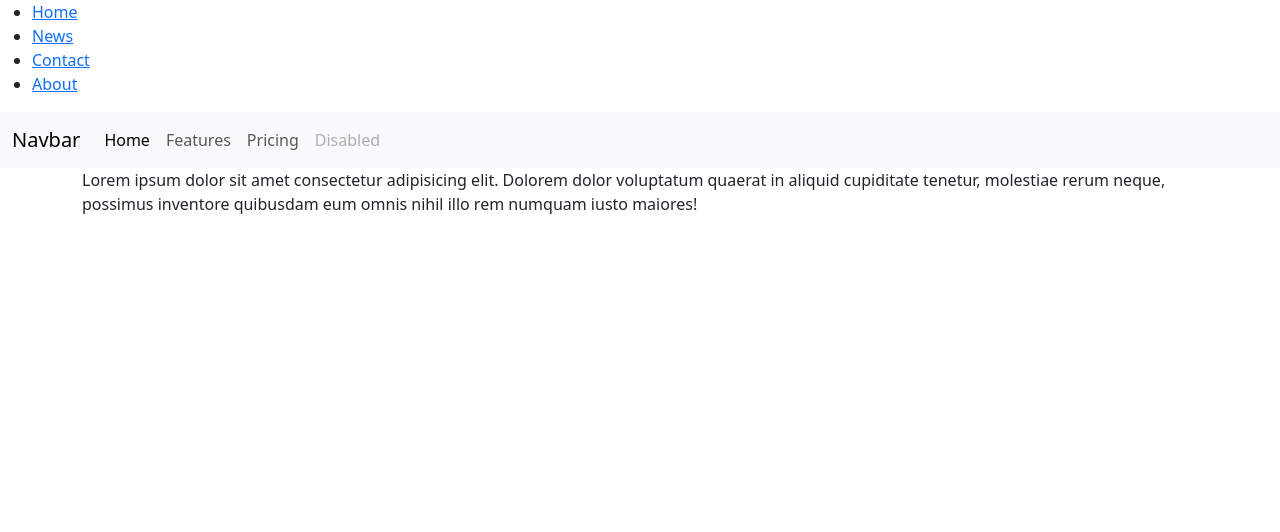
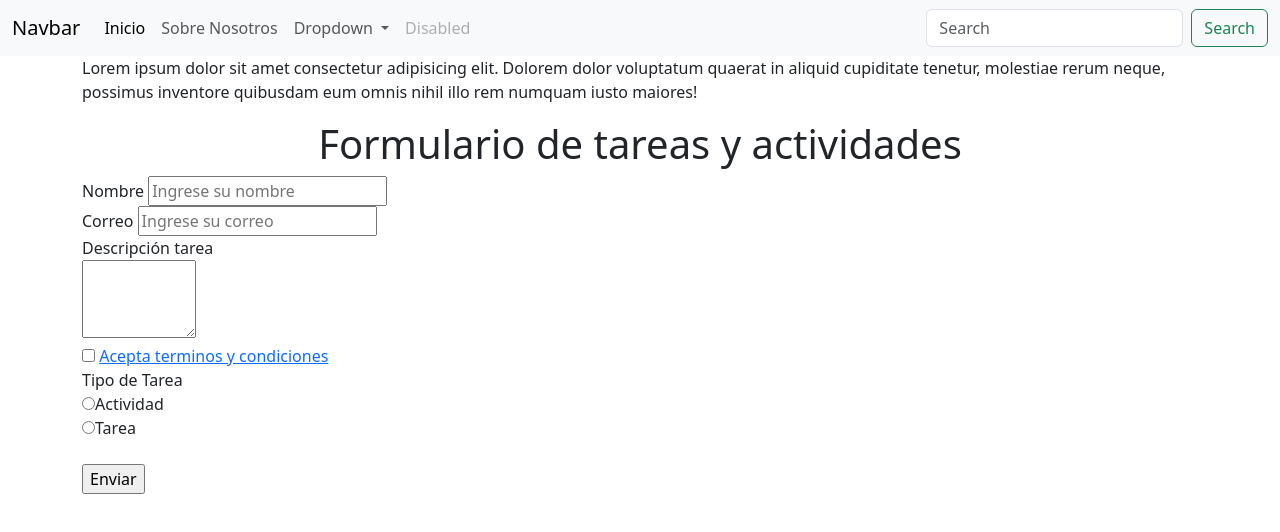
Before and after one commit to 14jmgc03/DevWeb20232, a plain HTML site: page actividades/actividad_2/index.html in a window 1280 px wide. Drawn offline with nearby package versions, Linux system fonts and the light colour scheme.

Commit message:
feat: formularios

```diff
--- a/actividades/actividad_2/index.html
+++ b/actividades/actividad_2/index.html
@@ -13,14 +13,14 @@
     />
   </head>
   <body>
-    <nav>
+    <!-- <nav>
       <ul>
         <li><a class="active" href="#home">Home</a></li>
         <li><a href="#news">News</a></li>
         <li><a href="#contact">Contact</a></li>
         <li><a href="#about">About</a></li>
       </ul>
-    </nav>
+    </nav> -->
 
     <nav class="navbar navbar-expand-lg bg-body-tertiary">
       <div class="container-fluid">
@@ -29,28 +29,55 @@
           class="navbar-toggler"
           type="button"
           data-bs-toggle="collapse"
-          data-bs-target="#navbarNav"
-          aria-controls="navbarNav"
+          data-bs-target="#navbarSupportedContent"
+          aria-controls="navbarSupportedContent"
           aria-expanded="false"
           aria-label="Toggle navigation"
         >
           <span class="navbar-toggler-icon"></span>
         </button>
-        <div class="collapse navbar-collapse" id="navbarNav">
-          <ul class="navbar-nav">
+        <div class="collapse navbar-collapse" id="navbarSupportedContent">
+          <ul class="navbar-nav me-auto mb-2 mb-lg-0">
             <li class="nav-item">
-              <a class="nav-link active" aria-current="page" href="#">Home</a>
+              <a class="nav-link active" aria-current="page" href="#">Inicio</a>
             </li>
             <li class="nav-item">
-              <a class="nav-link" href="#">Features</a>
+              <a class="nav-link" href="#">Sobre Nosotros</a>
             </li>
-            <li class="nav-item">
-              <a class="nav-link" href="#">Pricing</a>
+            <li class="nav-item dropdown">
+              <a
+                class="nav-link dropdown-toggle"
+                href="#"
+                role="button"
+                data-bs-toggle="dropdown"
+                aria-expanded="false"
+              >
+                Dropdown
+              </a>
+              <ul class="dropdown-menu">
+                <li><a class="dropdown-item" href="#">Action</a></li>
+                <li><a class="dropdown-item" href="#">Another action</a></li>
+                <li><hr class="dropdown-divider" /></li>
+                <li>
+                  <a class="dropdown-item" href="#">Something else here</a>
+                </li>
+              </ul>
             </li>
             <li class="nav-item">
               <a class="nav-link disabled" aria-disabled="true">Disabled</a>
             </li>
           </ul>
+          <form class="d-flex" role="search">
+            <input
+              class="form-control me-2"
+              type="search"
+              placeholder="Search"
+              aria-label="Search"
+            />
+            <button class="btn btn-outline-success" type="submit">
+              Search
+            </button>
+          </form>
         </div>
       </div>
     </nav>
@@ -65,6 +92,66 @@
         </p>
       </div>
     </div>
-    <script src="/ejemplos/index.js"></script>
+
+    <main>
+      <div class="container">
+        <center>
+          <h1>Formulario de tareas y actividades</h1>
+        </center>
+        <form action="javascript:void(0)" onsubmit="getDataForm()">
+          <label for="txtName">Nombre </label>
+          <input
+            id="txtName"
+            name="txtName"
+            type="text"
+            placeholder="Ingrese su nombre"
+          />
+          <br />
+          <label for="txtEmail">Correo </label>
+          <input
+            id="txtEmail"
+            name="txtEmail"
+            type="text"
+            placeholder="Ingrese su correo"
+          />
+          <br />
+          <label for="txtTask">Descripción tarea</label>
+          <br />
+          <textarea name="txtTask" id="txtTask" cols="10" rows="3"></textarea>
+          <br />
+          <input
+            type="checkbox"
+            name="acceptConditions"
+            id="acceptConditions"
+          />
+          <label for="acceptConditions">
+            <a href="google.com" target="_blank"
+              >Acepta terminos y condiciones</a
+            >
+          </label>
+          <br />
+          <label for="taskType">Tipo de Tarea</label>
+          <br />
+          <input type="radio" name="taskType" id="actividadType" />Actividad
+          <br />
+          <input type="radio" name="taskType" id="taskType" />Tarea
+          <br />
+          <br />
+          <input type="submit" value="Enviar" />
+        </form>
+      </div>
+    </main>
+
+    <script src="index.js"></script>
+    <script
+      src="https://cdn.jsdelivr.net/npm/@popperjs/core@2.11.8/dist/umd/popper.min.js"
+      integrity="sha384-I7E8VVD/ismYTF4hNIPjVp/Zjvgyol6VFvRkX/vR+Vc4jQkC+hVqc2pM8ODewa9r"
+      crossorigin="anonymous"
+    ></script>
+    <script
+      src="https://cdn.jsdelivr.net/npm/bootstrap@5.3.1/dist/js/bootstrap.min.js"
+      integrity="sha384-Rx+T1VzGupg4BHQYs2gCW9It+akI2MM/mndMCy36UVfodzcJcF0GGLxZIzObiEfa"
+      crossorigin="anonymous"
+    ></script>
   </body>
 </html>
--- /dev/null
+++ b/actividades/actividad_2/index.js
@@ -0,0 +1,19 @@
+const getDataForm = () => {
+  const txtName = document.getElementById("txtName").value;
+  const txtEmail = document.getElementById("txtEmail").value;
+  const txtDescription = document.getElementById("txtTask").value;
+  const acceptConditions = document.getElementById("acceptConditions").checked;
+  const actividadType = document.getElementById("actividadType").value;
+  const taskType = document.getElementById("taskType").value;
+
+  // Json => clave:valor
+  const data = {
+    name: txtName,
+    email: txtEmail,
+    acceptConditions, // sin valor ya que la clave y valor se llaman igual
+    actividadType,
+    taskType,
+  };
+
+  console.log(data);
+};
```
Also changed, not shown: quiz/hoja-de-vida.html (+1 -1 lines).
